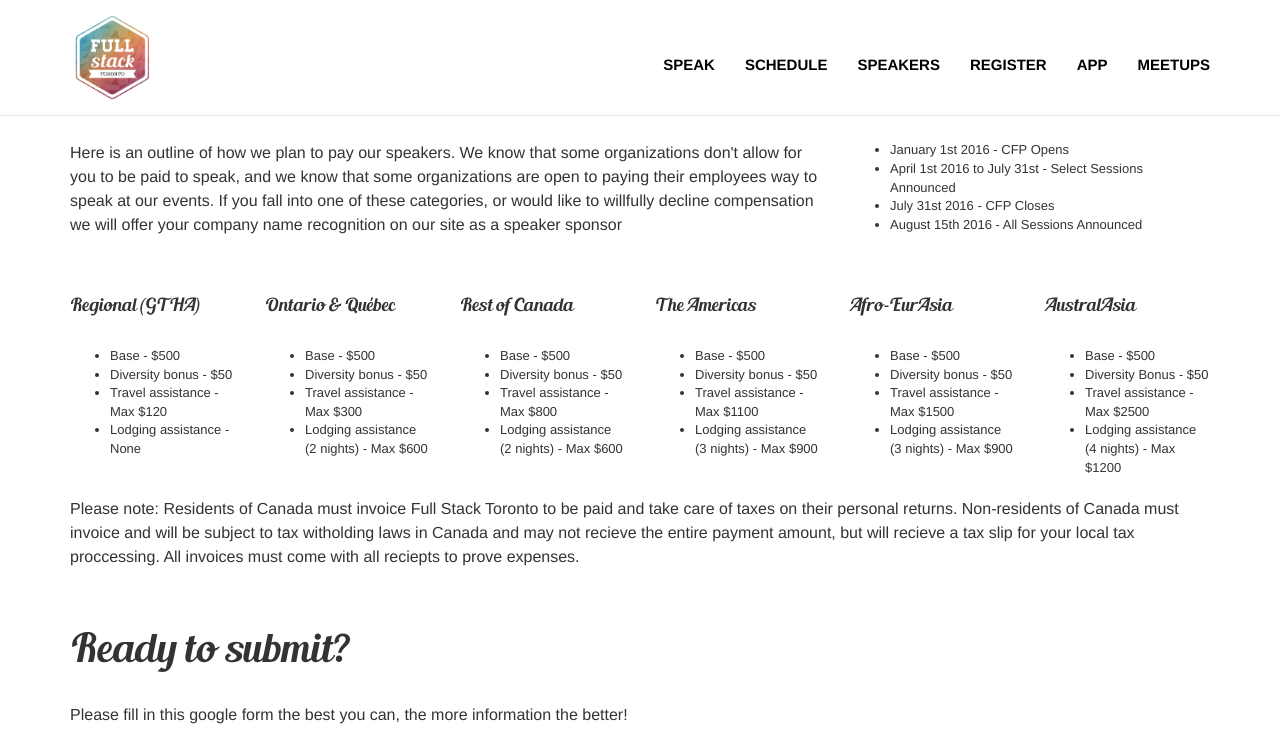
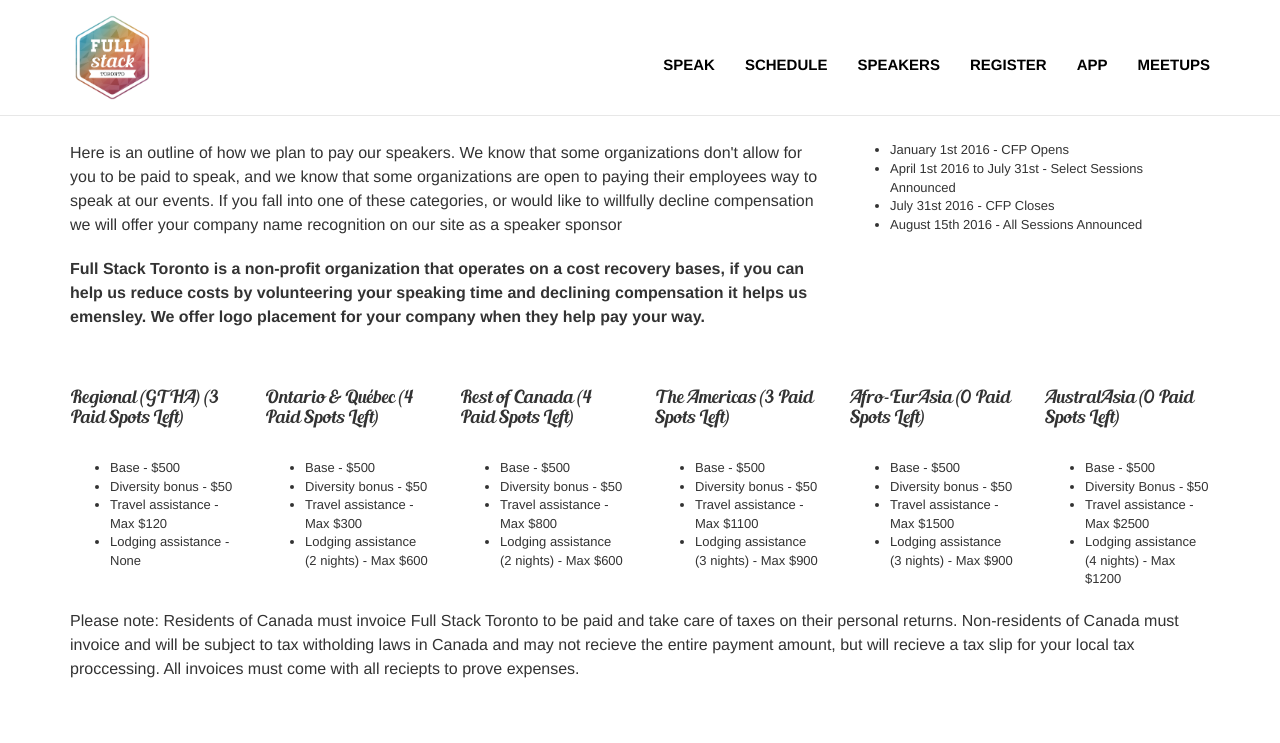
Before and after one commit to fullstackto/fstoco2016, a Jekyll site: the page built from speak/index.html, in a window 1280 px wide and 900 px high, scrolled down 1147 px, cut to the strip 0-743 px from the top of the window. Built offline with Jekyll 4.4.1, drawn with Linux system fonts in a browser that asks for light colours.

Commit message:
Speak page

```diff
--- a/speak/index.html
+++ b/speak/index.html
@@ -44,6 +44,7 @@
 			<div class="col-sm-12 col-md-8">
 				<h3>Pay Structure</h3>
 				<p>Here is an outline of how we plan to pay our speakers. We know that some organizations don't allow for you to be paid to speak, and we know that some organizations are open to paying their employees way to speak at our events. If you fall into one of these categories, or would like to willfully decline compensation we will offer your company name recognition on our site as a speaker sponsor</p>
+				<p><strong>Full Stack Toronto is a non-profit organization that operates on a cost recovery bases, if you can help us reduce costs by volunteering your speaking time and declining compensation it helps us emensley. We offer logo placement for your company when they help pay your way.</strong></p>
 			</div>
 			<div class="col-sm-12 col-md-4">
 				<h3>Key Dates</h3>
@@ -57,7 +58,7 @@
 		</div>
 		<div class="row">
 			<div class="col-md-2">
-				<h4>Regional (GTHA)</h4>
+				<h4>Regional (GTHA) (3 Paid Spots Left)</h4>
 				<ul>
 					<li>Base - $500</li>
 					<li>Diversity bonus - $50</li>
@@ -66,7 +67,7 @@
 				</ul>
 			</div>
 			<div class="col-md-2">
-				<h4>Ontario &amp; Qu&eacute;bec</h4>
+				<h4>Ontario &amp; Qu&eacute;bec (4 Paid Spots Left)</h4>
 				<ul>
 					<li>Base - $500</li>
 					<li>Diversity bonus - $50</li>
@@ -75,7 +76,7 @@
 				</ul>
 			</div>
 			<div class="col-md-2">
-				<h4>Rest of Canada</h4>
+				<h4>Rest of Canada (4 Paid Spots Left)</h4>
 				<ul>
 					<li>Base - $500</li>
 					<li>Diversity bonus - $50</li>
@@ -84,7 +85,7 @@
 				</ul>
 			</div>
 			<div class="col-md-2">
-				<h4>The Americas</h4>
+				<h4>The Americas (3 Paid Spots Left)</h4>
 				<ul>
 					<li>Base - $500</li>
 					<li>Diversity bonus - $50</li>
@@ -93,7 +94,7 @@
 				</ul>
 			</div>
 			<div class="col-md-2">
-				<h4>Afro-EurAsia</h4>
+				<h4>Afro-EurAsia (0 Paid Spots Left)</h4>
 				<ul>
 					<li>Base - $500</li>
 					<li>Diversity bonus - $50</li>
@@ -102,7 +103,7 @@
 				</ul>
 			</div>
 			<div class="col-md-2">
-				<h4>AustralAsia</h4>
+				<h4>AustralAsia (0 Paid Spots Left)</h4>
 				<ul>
 					<li>Base - $500</li>
 					<li>Diversity Bonus - $50</li>
```
